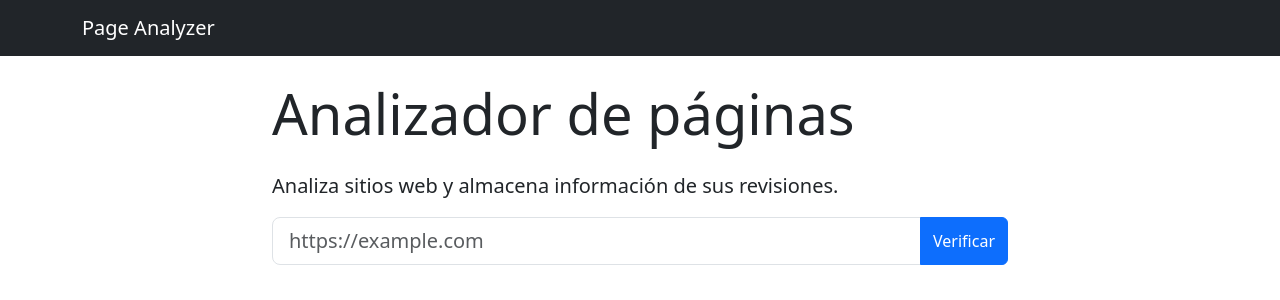
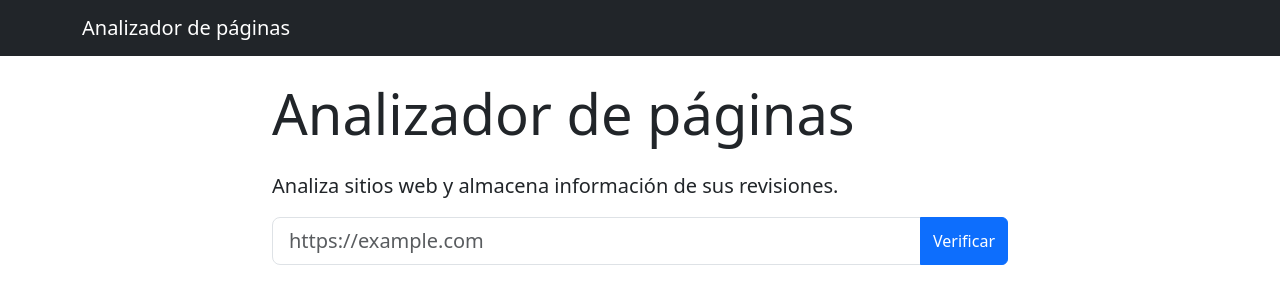
Before and after one commit to ByronDakFox/python-project-207, a Flask app: page / in a window 1280 px wide. Shown: the top 300 px of the page. Run offline with Flask 3, Linux system fonts and the light colour scheme; some libraries are stand-ins or nearby versions.

Commit message:
Summary
Cambios de información

```diff
--- a/page_analyzer/app.py
+++ b/page_analyzer/app.py
@@ -133,7 +133,7 @@ def create_url():
     conn.close()
 
     flash(
-        'Página agregada correctamente',
+        'La página se agregó correctamente',
         'success'
     )
 
--- a/page_analyzer/templates/base.html
+++ b/page_analyzer/templates/base.html
@@ -5,7 +5,7 @@
 
     <meta name="viewport" content="width=device-width, initial-scale=1" />
 
-    <title>Page Analyzer</title>
+    <title>Analizador de páginas</title>
 
     <link
       href="https://cdn.jsdelivr.net/npm/bootstrap@5.3.3/dist/css/bootstrap.min.css"
@@ -17,7 +17,7 @@
     <nav class="navbar navbar-expand-lg navbar-dark bg-dark">
       <div class="container">
         <a class="navbar-brand" href="{{ url_for('index') }}">
-          Page Analyzer
+          Analizador de páginas
         </a>
       </div>
     </nav>
```
